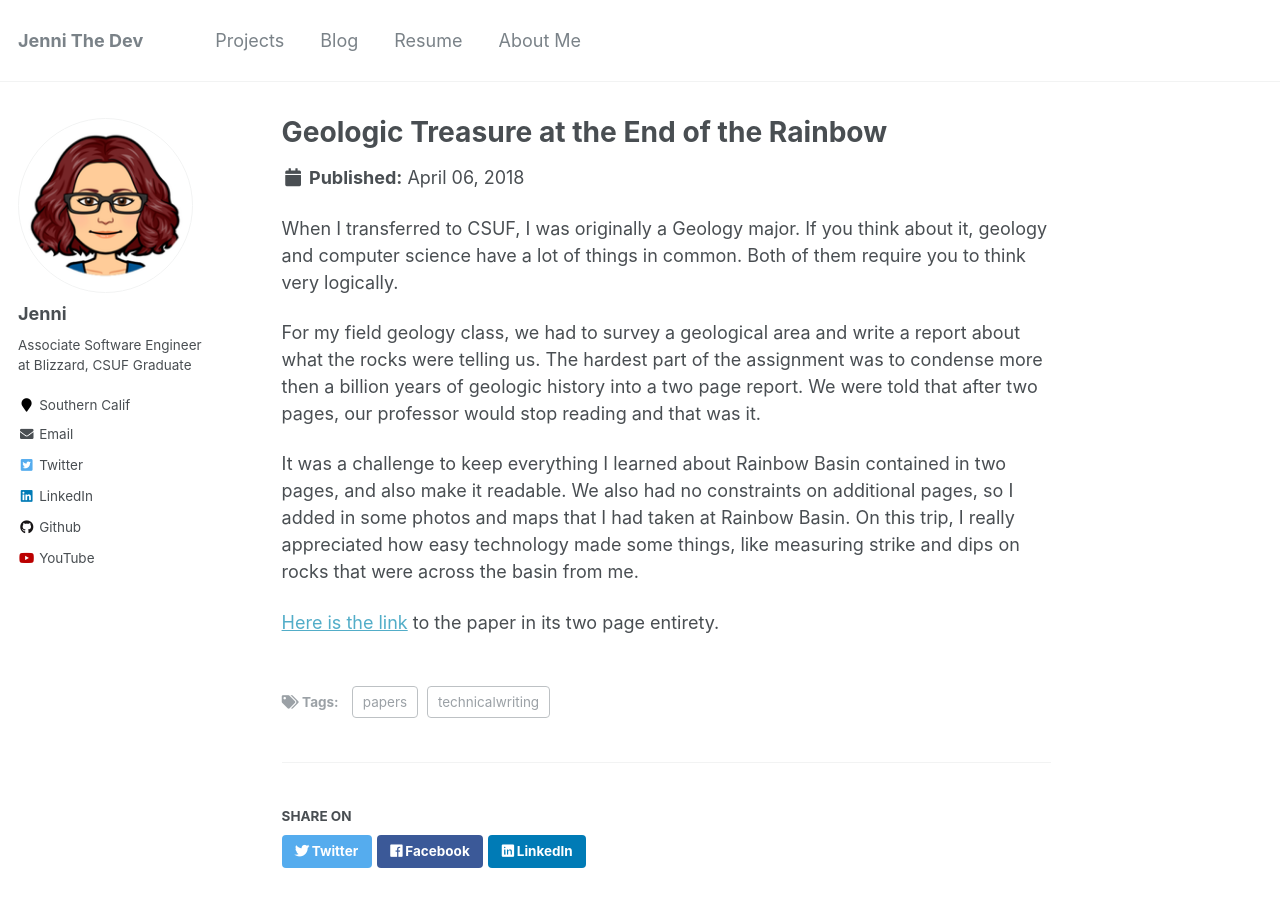
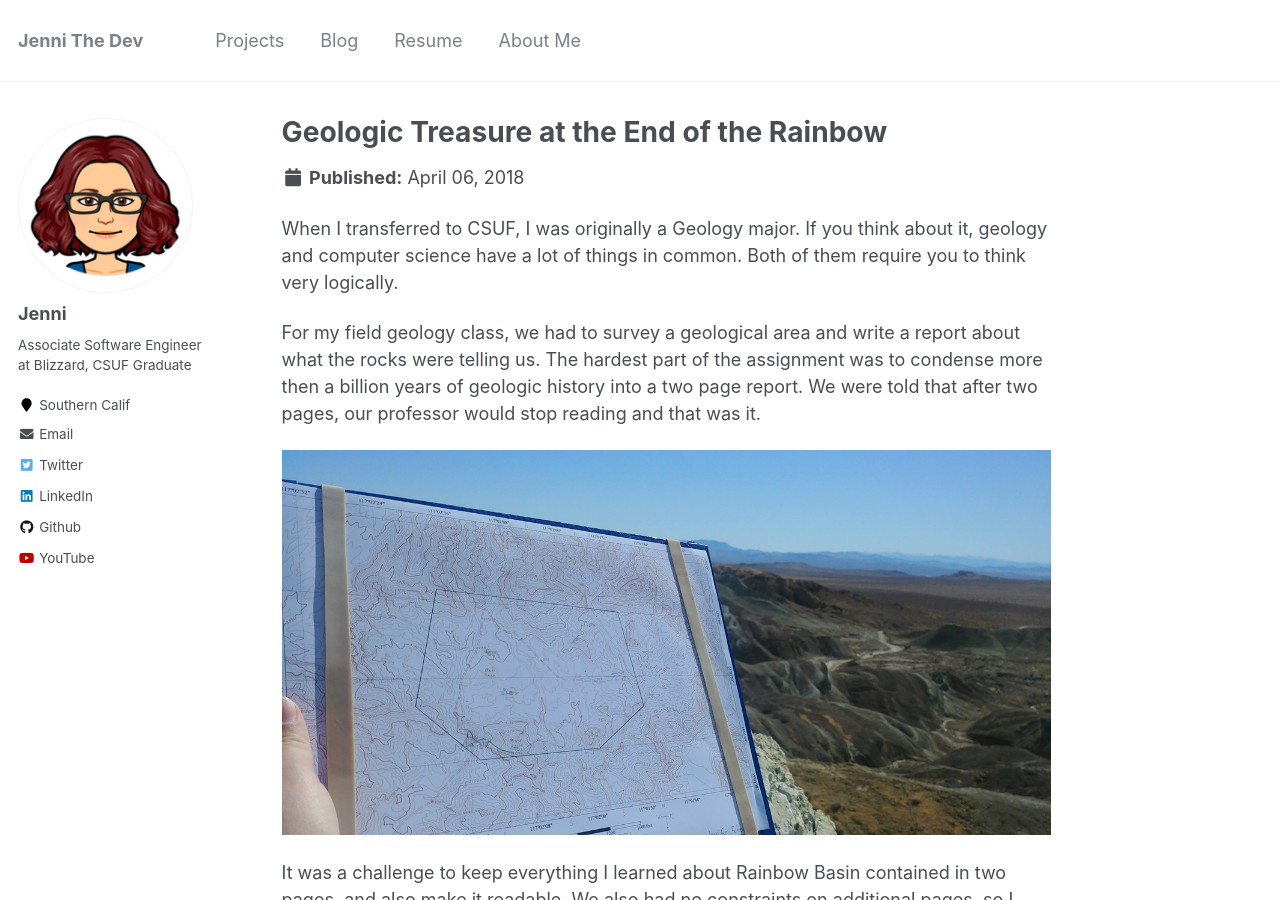
Before and after one commit to JenniTheDev/jennithedev.github.io, a Jekyll site: the page built from _posts/2018-04-06-geologictreasure.md, in a window 1280 px wide and 900 px high. Built offline with Jekyll 4.4.1, drawn with Linux system fonts in a browser that asks for light colours; comment, search, counter and statistics services are not loaded.

Commit message:
Fixing picture

```diff
--- a/_posts/2018-04-06-geologictreasure.md
+++ b/_posts/2018-04-06-geologictreasure.md
@@ -12,7 +12,7 @@ When I transferred to CSUF, I was originally a Geology major. If you think about
 
 For my field geology class, we had to survey a geological area and write a report about what the rocks were telling us. The hardest part of the assignment was to condense more then a billion years of geologic history into a two page report. We were told that after two pages, our professor would stop reading and that was it.
 
-[](https://jennithe.dev/images/RainbowBasin.jpg)
+![](https://jennithe.dev/images/RainbowBasin.jpg)
 
 It was a challenge to keep everything I learned about Rainbow Basin contained in two pages, and also make it readable. We also had no constraints on additional pages, so I added in some photos and maps that I had taken at Rainbow Basin. On this trip, I really appreciated how easy technology made some things, like measuring strike and dips on rocks that were across the basin from me.
 
```
